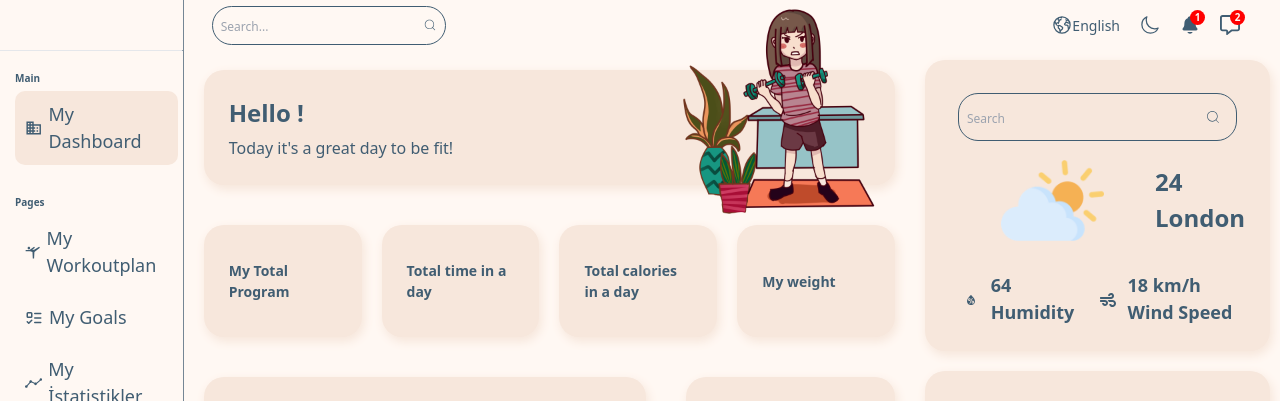
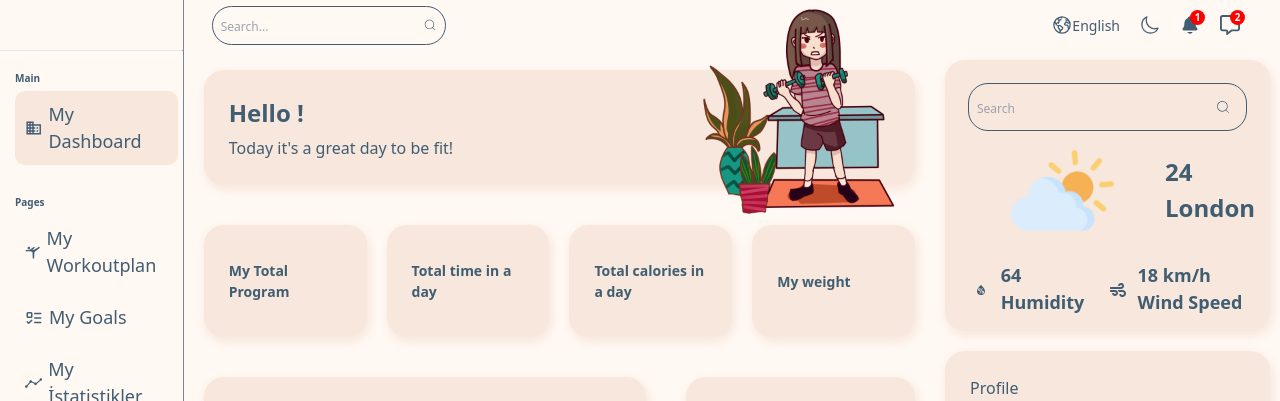
Before and after one commit to dilsad-erdogan/fitness-tracker, a React (Create React App) app in the folder client/: page /user in a window 1280 px wide. Shown: the top 401 px of the page. Built offline with nearby package versions, Linux system fonts and the light colour scheme; no server answers; sample sign-in values are in the browser's storage.

Commit message:
weather updated

```diff
--- a/client/src/components/weather/weather.scss
+++ b/client/src/components/weather/weather.scss
@@ -1,5 +1,5 @@
 .weatherContainer{
-    padding: 25px;
+    padding: 15px;
     border-radius: 20px;
     box-shadow: 2px 4px 10px 1px var(--light);
     background-color: var(--light);
```
